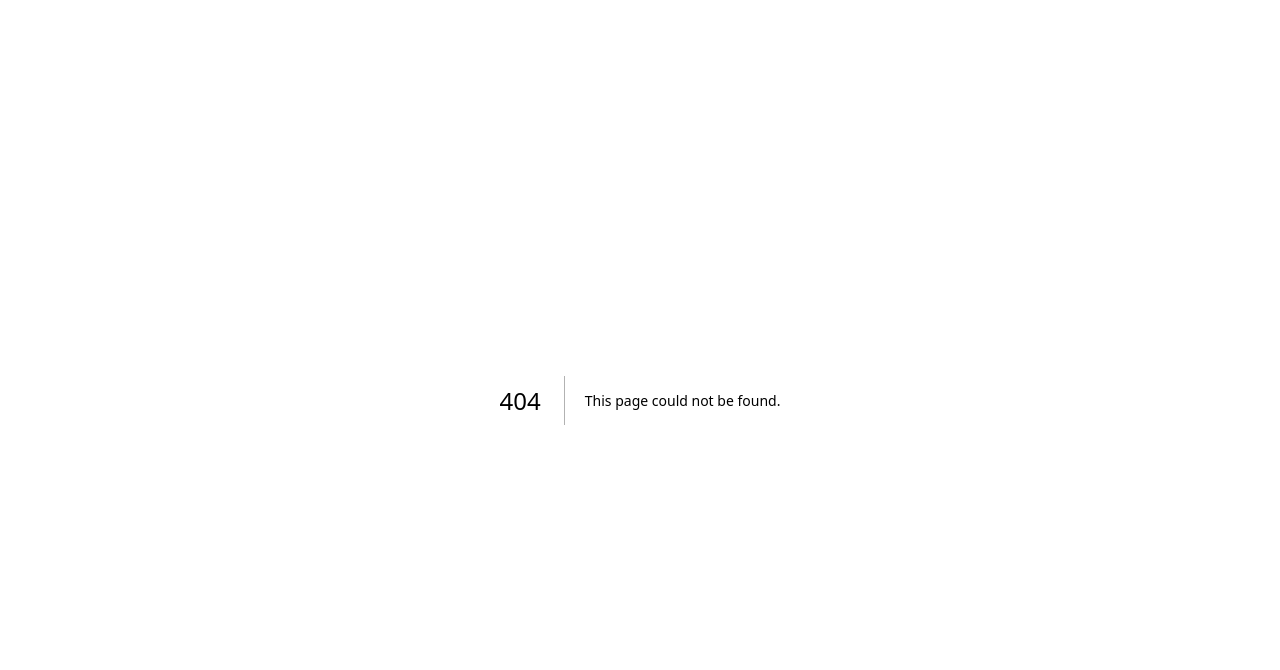
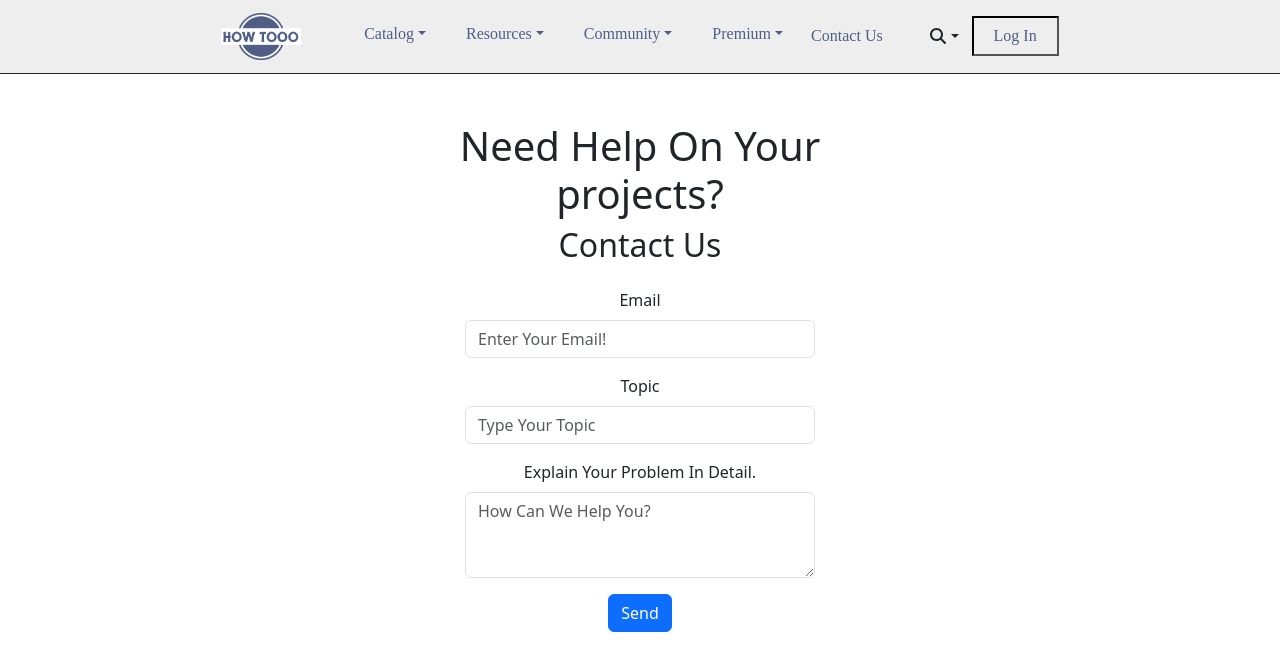
Before and after one commit to rayed152/HowTooo, a Next.js app: page /ContactUs in a window 1280 px wide. Before the commit this address had no page. Shown: the top 670 px of the page. Built offline with nearby package versions, Linux system fonts and the light colour scheme; no server answers.

Commit message:
Added a contactus page also added an icon for the chat feature

```diff
--- a/Components/Dashboard.js
+++ b/Components/Dashboard.js
@@ -6,7 +6,6 @@ import FirstDiv from "./dashboardelements/FirstDiv";
 import styles from "./dashboard.module.css";
 import Carousel2 from "./dashboardelements/Carousel2";
 import ThirdDivDash from "./dashboardelements/ThirdDivDash";
-import Chat from "./dashboardelements/chat";
 
 function Dashboard() {
   return (
@@ -24,8 +23,6 @@ function Dashboard() {
         </Design>
       </div>
 
-      <Chat />
-
       <div className={`${styles.footerPartition}`}>
         <ThirdDivDash />
         <Footer />
--- a/Components/dashboardelements/chat.js
+++ b/Components/dashboardelements/chat.js
@@ -2,6 +2,8 @@ import React, { useState } from "react";
 import "bootstrap/dist/css/bootstrap.min.css";
 import { Modal, Button, Form } from "react-bootstrap";
 import styles from "@/Components/dashboardelements/cssfiles/chat.module.css"; // Adjust the path to your CSS file
+import { faMessage } from "@fortawesome/free-solid-svg-icons";
+import { FontAwesomeIcon } from "@fortawesome/react-fontawesome";
 
 const Chat = () => {
   const [showModal, setShowModal] = useState(false);
@@ -23,7 +25,7 @@ const Chat = () => {
     <>
       <div className={`chatButtonContainer ${styles.chatButton}`}>
         <button className="btn btn-primary" onClick={handleShow}>
-          Open Chat
+          <FontAwesomeIcon icon={faMessage} />
         </button>
       </div>
 
--- a/Components/dashboardelements/cssfiles/chat.module.css
+++ b/Components/dashboardelements/cssfiles/chat.module.css
@@ -1,7 +1,7 @@
 .chatButton {
   position: fixed;
-  bottom: 20px;
-  right: 20px;
+  bottom: 40px;
+  right: 40px;
 }
 
 .modalContainer {
--- a/Components/navbars/Navbar1.js
+++ b/Components/navbars/Navbar1.js
@@ -17,6 +17,7 @@ import {
   DropdownItem,
 } from "react-bootstrap";
 import Link from "next/link";
+import Chat from "../dashboardelements/chat";
 
 function Navbar1() {
   const [modalShow, setModalShow] = React.useState(false);
@@ -134,7 +135,7 @@ function Navbar1() {
                   <DropdownItem>For Students</DropdownItem>
                 </DropdownMenu>
               </Dropdown>
-              <Nav.Link href="#fourthdiv" className={`${styles.navitems}`}>
+              <Nav.Link href="/ContactUs" className={`${styles.navitems}`}>
                 Contact Us
               </Nav.Link>
             </Nav>
@@ -158,6 +159,7 @@ function Navbar1() {
               </Nav.Link>
             ) : (
               <div className={`${styles.userMainDiv}`}>
+                <Chat />
                 <div>
                   <Image
                     src={session.user.image}
--- /dev/null
+++ b/pages/ContactUs.js
@@ -0,0 +1,77 @@
+import React, { useState } from "react";
+import { Button, Form } from "react-bootstrap";
+import Image from "next/image";
+import axios from "axios";
+import Navbar1 from "@/Components/navbars/Navbar1";
+
+function ContactUs() {
+  const [email, setEmail] = useState("");
+  const [topic, setTopic] = useState("");
+  const [description, setDescription] = useState("");
+
+  async function createProblemStatement(ev) {
+    ev.preventDefault();
+    const data = { email, topic, description };
+    await axios.post("/api/problem", data);
+  }
+
+  return (
+    <div>
+      <Navbar1 />
+      <div></div>
+      <h1 className="text-center mt-5">
+        Need Help On Your
+        <br /> projects?
+      </h1>
+      <div className={`d-flex flex-column align-items-center`}>
+        <div className="col-lg-.5 d-lg-block d-none"></div>
+        <div className={"order-lg-1 order-sm-2 text-center"}>
+          <h2 className="pb-3 color-#505E86">Contact Us</h2>
+          <Form onSubmit={createProblemStatement}>
+            <Form.Group controlId="formBasicEmail">
+              <Form.Label className="mb-2">Email</Form.Label>
+              <Form.Control
+                style={{ width: "350px" }}
+                type="email"
+                placeholder="Enter Your Email!"
+                className="mb-3"
+                value={email}
+                onChange={(ev) => setEmail(ev.target.value)}
+              />
+            </Form.Group>
+
+            <Form.Group>
+              <Form.Label className="mb-2">Topic</Form.Label>
+              <Form.Control
+                style={{ width: "350px" }}
+                type="text"
+                placeholder="Type Your Topic"
+                className="mb-3"
+                value={topic}
+                onChange={(ev) => setTopic(ev.target.value)}
+              />
+            </Form.Group>
+
+            <Form.Group controlId="exampleForm.ControlTextarea">
+              <Form.Label className="mb-2">
+                Explain Your Problem In Detail.
+              </Form.Label>
+              <Form.Control
+                as="textarea"
+                rows={3}
+                placeholder="How Can We Help You?"
+                className="mb-3"
+                value={description}
+                onChange={(ev) => setDescription(ev.target.value)}
+              />
+            </Form.Group>
+            <Button type="submit">Send</Button>
+          </Form>
+        </div>
+        <div className="col-lg-1 d-lg-block d-none"></div>
+      </div>
+    </div>
+  );
+}
+
+export default ContactUs;
```
